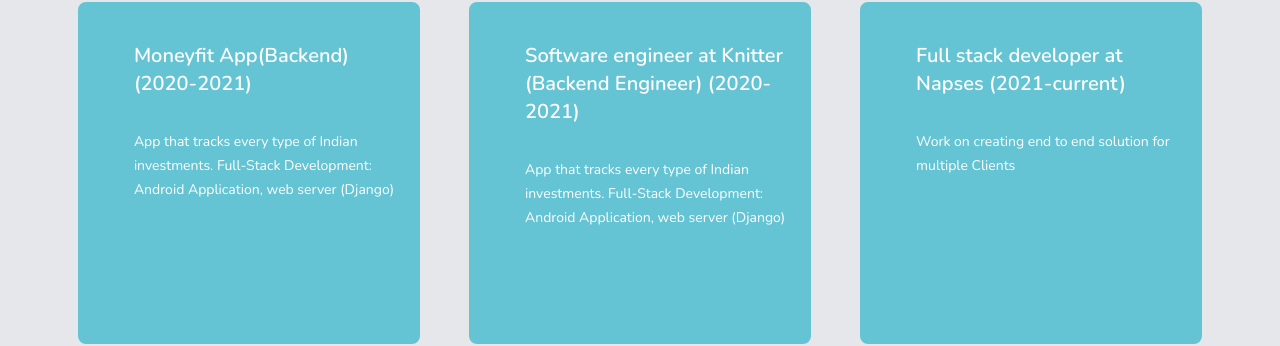
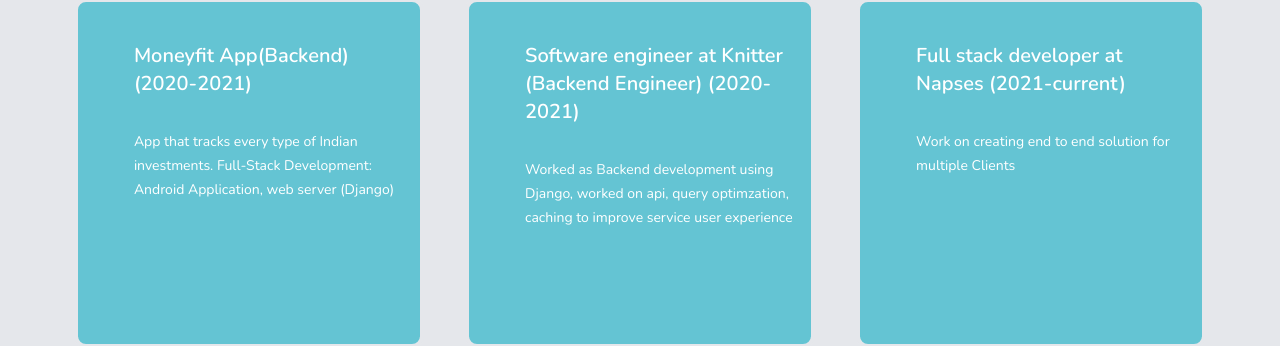
Before and after one commit to adityaknegi/myPortfolio, a Next.js app in the folder ui/: page / in a window 1280 px wide. Shown: the part 1696-2042 px from the top of the page. Built offline with nearby package versions, Linux system fonts and the light colour scheme; what tailwindcss-rtl would draw is missing.

Commit message:
Update Journey.js

```diff
--- a/ui/components/HomePage/Journey.js
+++ b/ui/components/HomePage/Journey.js
@@ -34,7 +34,7 @@
     },
     {
       name: 'Software engineer at Knitter (Backend Engineer) (2020-2021)',
-      description: 'App that tracks every type of Indian investments. Full-Stack Development: Android Application, web server (Django)',
+      description: 'Worked as Backend development using Django, worked on api, query optimzation, caching to improve service user experience',
       link:'',
       tech: ['Python', 'Django', 'postgreSql'],
 
```
